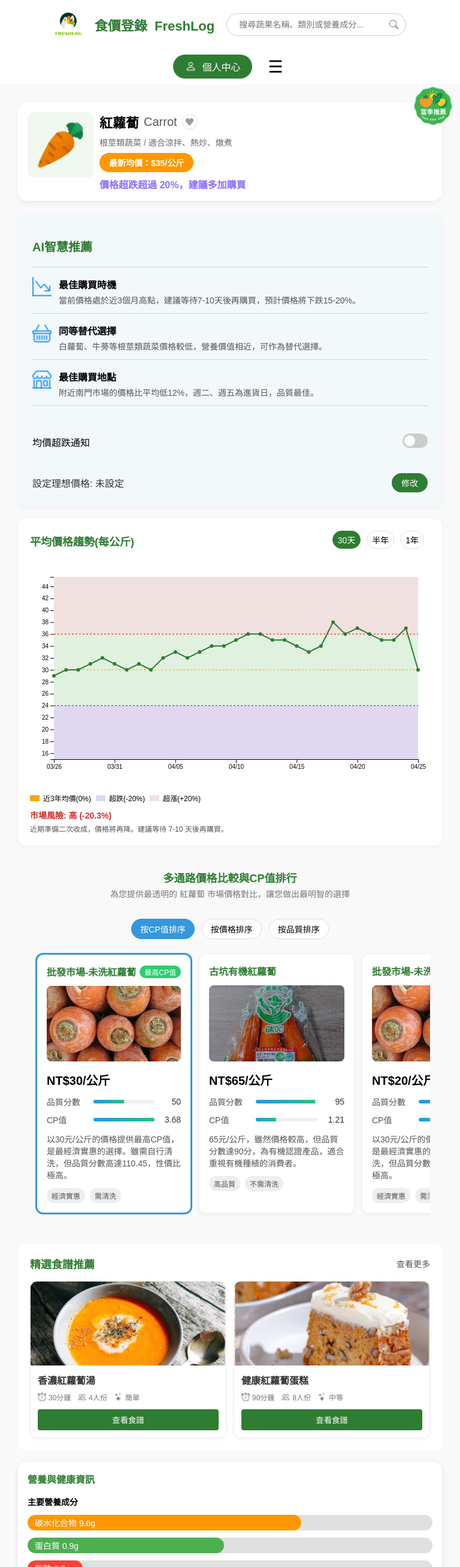
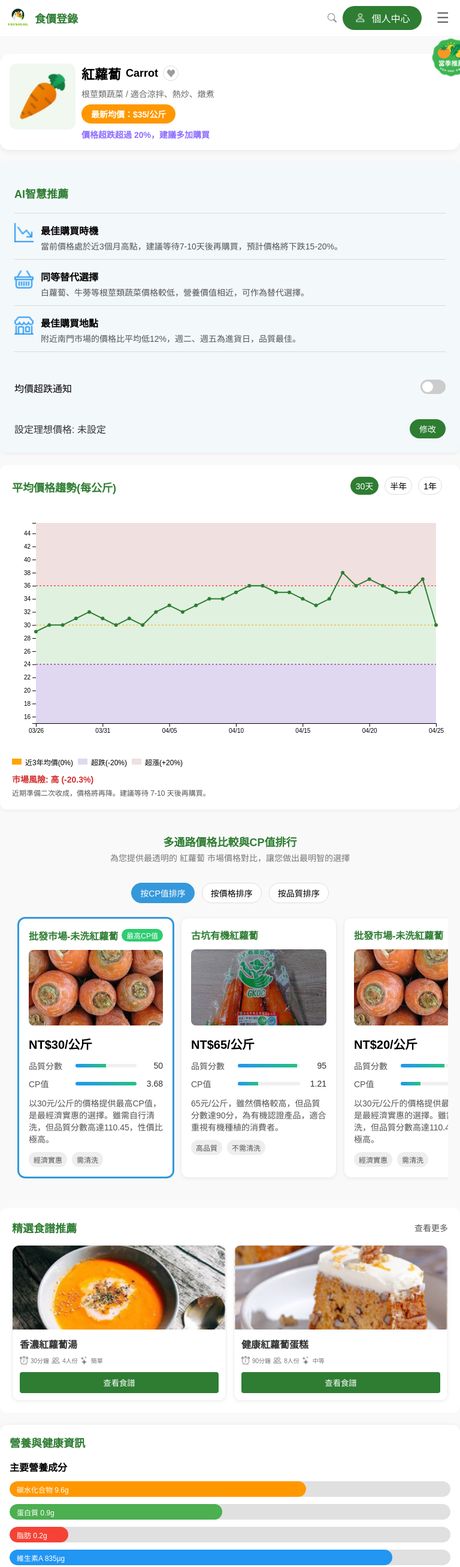
Before and after one commit to SHEN000/FreshLog, a Vue app: page /veggie/001 in a window 768 px wide. Shown: the top 2613 px of the page at 60% size. Built offline with nearby package versions, Linux system fonts and the light colour scheme; sample sign-in values are in the browser's storage.

Commit message:
Header 新增 食譜內頁跳轉項目 蔬菜內頁微調

```diff
--- a/src/components/Header.vue
+++ b/src/components/Header.vue
@@ -5,181 +5,99 @@
         <img src="/logo.png" alt="logo" />
       </RouterLink>
 
-      <h1 class="site-title">食價登錄&nbsp;&nbsp;FreshLog</h1>
+      <!-- 桌機標題 -->
+      <h1 class="site-title desktop-only">食價登錄&nbsp;&nbsp;FreshLog</h1>
+
+      <!-- 手機標題 -->
+      <h1 class="site-title mobile-only">食價登錄</h1>
 
       <div v-if="!isMobile" class="nav-links">
         <RouterLink v-if="isConsumer" to="/" :class="{ active: isActive('/') }" class="nav-item">首頁</RouterLink>
-        <RouterLink v-if="isConsumer" to="/veggie/001" :class="{ active: isActive('/veggie/001') }" class="nav-item">
-          蔬菜內頁
-        </RouterLink>
-        <RouterLink v-if="isConsumer" to="/ai-recommendation" :class="{ active: isActive('/ai-recommendation') }"
-          class="nav-item">AI 智慧推薦</RouterLink>
-        <RouterLink v-if="isConsumer" to="/veggie" :class="{ active: isActive('/veggie') }" class="nav-item">蔬菜資訊
-        </RouterLink>
-        <RouterLink v-if="isConsumer" to="/foodsafety" :class="{ active: isActive('/foodsafety') }" class="nav-item">
-          食安資訊
-        </RouterLink>
-        <RouterLink v-if="isFarmer" to="/farmer/crop-dashboard" :class="{ active: isActive('/farmer/crop-dashboard') }"
-          class="nav-item">農民儀表板</RouterLink>
+        <RouterLink v-if="isConsumer" to="/veggie" :class="{ active: isActive('/veggie') }" class="nav-item">蔬菜資訊</RouterLink>
+        <RouterLink v-if="isConsumer" to="/veggie/001" :class="{ active: isActive('/veggie/001') }" class="nav-item">蔬菜內頁</RouterLink>
+        <RouterLink v-if="isConsumer" to="/ai-recommendation" :class="{ active: isActive('/ai-recommendation') }" class="nav-item">AI 智慧推薦</RouterLink>
+        <RouterLink v-if="isConsumer" to="/recipes/:id" :class="{ active: isActive('/recipes/:id') }" class="nav-item">食譜內頁</RouterLink>
+        <RouterLink v-if="isConsumer" to="/foodsafety" :class="{ active: isActive('/foodsafety') }" class="nav-item">食安資訊</RouterLink>
+        <RouterLink v-if="isFarmer" to="/farmer/crop-dashboard" :class="{ active: isActive('/farmer/crop-dashboard') }" class="nav-item">農民儀表板</RouterLink>
       </div>
 
-      <div class="search-container">
+      <div class="search-container desktop-only">
         <input type="text" placeholder="搜尋蔬果名稱、類別或營養成分..." class="search-input" />
         <img :src="magnifierIcon" class="search-icon" alt="搜尋" />
       </div>
 
+      <!-- 手機搜尋icon -->
+      <button class="mobile-search-btn mobile-only">
+        <img :src="magnifierIcon" class="search-icon" alt="搜尋" />
+      </button>
+
       <RouterLink v-if="!isLoggedIn" to="/member/login" class="auth-button">註冊/登入</RouterLink>
       <RouterLink v-else to="/member/profile" class="profile-button">
         <img src="@/assets/user-icon-white.png" alt="user" class="auth-icon" />
-        個人中心
+        <span>個人中心</span>
       </RouterLink>
 
-
       <!-- 手機版三條線 -->
-      <button class="menu-icon" @click="toggleMenu" v-if="isMobile">☰</button>
+      <button class="menu-icon mobile-only" @click="toggleMenu">☰</button>
     </div>
 
     <!-- 手機版展開選單 -->
     <div class="mobile-dropdown" v-if="showMenu && isMobile">
-      <RouterLink v-if="isConsumer" to="/" :class="{ active: isActive('/') }" class="nav-item">首頁</RouterLink>
-      <RouterLink v-if="isConsumer" to="/veggie/001" :class="{ active: isActive('/veggie/001') }" class="nav-item">
-          蔬菜內頁
-        </RouterLink>
-      <RouterLink v-if="isConsumer" to="/ai-recommendation" :class="{ active: isActive('/ai-recommendation') }"
-        class="nav-item">
-        AI 智慧推薦</RouterLink>
-      <RouterLink v-if="isConsumer" to="/veggie" :class="{ active: isActive('/veggie') }" class="nav-item">蔬菜資訊
-      </RouterLink>
-      <RouterLink v-if="isConsumer" to="/foodsafety" :class="{ active: isActive('/foodsafety') }" class="nav-item">
-        食安資訊</RouterLink>
-      <RouterLink v-if="isFarmer" to="/farmer/crop-dashboard" :class="{ active: isActive('/farmer/crop-dashboard') }"
-        class="nav-item">農民儀表板</RouterLink>
+        <RouterLink v-if="isConsumer" to="/" :class="{ active: isActive('/') }" class="nav-item">首頁</RouterLink>
+        <RouterLink v-if="isConsumer" to="/veggie" :class="{ active: isActive('/veggie') }" class="nav-item">蔬菜資訊</RouterLink>
+        <RouterLink v-if="isConsumer" to="/veggie/001" :class="{ active: isActive('/veggie/001') }" class="nav-item">蔬菜內頁</RouterLink>
+        <RouterLink v-if="isConsumer" to="/ai-recommendation" :class="{ active: isActive('/ai-recommendation') }" class="nav-item">AI 智慧推薦</RouterLink>
+        <RouterLink v-if="isConsumer" to="/recipes/:id" :class="{ active: isActive('/recipes/:id') }" class="nav-item">食譜內頁</RouterLink>
+        <RouterLink v-if="isConsumer" to="/foodsafety" :class="{ active: isActive('/foodsafety') }" class="nav-item">食安資訊</RouterLink>
+        <RouterLink v-if="isFarmer" to="/farmer/crop-dashboard" :class="{ active: isActive('/farmer/crop-dashboard') }" class="nav-item">農民儀表板</RouterLink>
     </div>
   </header>
 </template>
 
 <script setup>
-import { ref, onMounted, onBeforeUnmount, computed, watch } from "vue";
+import { ref, onMounted, onBeforeUnmount, computed } from "vue";
 import { useRoute, RouterLink, useRouter } from "vue-router";
 import { useUserStore } from "@/store/user";
 import magnifierIcon from '@/assets/magnifier-icon.png'
 
-// 取得使用者狀態
 const userStore = useUserStore();
 const router = useRouter();
 const route = useRoute();
 
-// 是否登入
 const isLoggedIn = computed(() => userStore.isAuthenticated);
-
-// 使用者角色
 const userRole = computed(() => userStore.userRole);
 const isConsumer = computed(() => userRole.value === "consumer");
 const isFarmer = computed(() => userRole.value === "farmer");
 
-// 畫面狀態
 const showMenu = ref(false);
-const isMobile = ref(window.innerWidth <= 768); // 判斷是否為行動裝置（768px 為界線）
+const isMobile = ref(window.innerWidth <= 768);
 
-// 控制選單展開
-function toggleMenu() {
-  showMenu.value = !showMenu.value;
-}
+const toggleMenu = () => { showMenu.value = !showMenu.value; };
+const closeMenu = () => { showMenu.value = false; };
 
-// 當跳轉頁面後自動關閉選單
-function closeMenu() {
-  showMenu.value = false;
-}
+const isActive = (path) => route.path === path;
 
-// 控制點擊外部區域關閉選單
-function handleClickOutside(event) {
-  const menu = document.querySelector('.mobile-dropdown')
-  const button = document.querySelector('.menu-icon')
+const handleResize = () => {
+  isMobile.value = window.innerWidth <= 768;
+};
+
+const handleClickOutside = (event) => {
+  const menu = document.querySelector('.mobile-dropdown');
+  const button = document.querySelector('.menu-icon');
   if (menu && !menu.contains(event.target) && button && !button.contains(event.target)) {
     showMenu.value = false;
   }
-}
-
-// 判斷裝置寬度
-function handleResize() {
-  isMobile.value = window.innerWidth <= 768;
-}
-
-// 設定使用者角色並儲存到 localStorageuser-section
-const setRole = (role) => {
-  userStore.setUserRole(role);
-  localStorage.setItem("userRole", role);
 };
 
-// 登入後導回登入前頁面
-const login = () => {
-  isLoggedIn.value = true;
-  if (!userRole.value) userRole.value = "consumer";
-
-  const redirectPath = localStorage.getItem("redirectAfterLogin");
-  if (redirectPath) {
-    router.push(redirectPath);
-    localStorage.removeItem("redirectAfterLogin");
-  } else {
-    router.push("/");
-  }
-};
-
-// 判斷目前頁面
-const isActive = (path) => {
-  return route.path === path;
-};
-
-// 登出並清除所有登入資訊
-const logout = () => {
-  isLoggedIn.value = false;
-  localStorage.removeItem("userToken");
-  localStorage.removeItem("userRole");
-  localStorage.removeItem("redirectAfterLogin");
-  userStore.logout();
-  router.push("/"); // 登出後導向首頁
-};
-
-// 記錄登入前位置與角色、控制 body scroll
 onMounted(() => {
-  // 確保每次進入頁面都會從 localStorage 讀取角色並更新狀態
-  const storedRole = localStorage.getItem("userRole");
-  if (storedRole && storedRole !== userStore.userRole) {
-    userStore.setUserRole(storedRole); // 設定使用者角色
-  }
-
-  // 尚未登入時記錄頁面路徑
-  if (!isLoggedIn.value) {
-    const currentPath = router.currentRoute.value.fullPath;
-    if (!currentPath.startsWith("/member/login")) {
-      localStorage.setItem("redirectAfterLogin", currentPath);
-    }
-  }
-
-  // 監聽視窗縮放
   window.addEventListener("resize", handleResize);
-
-  // 監聽點擊外部關閉選單
   document.addEventListener('click', handleClickOutside);
-
-  // 每次路徑跳轉後自動關閉選單
-  router.afterEach(() => {
-    closeMenu();
-  });
+  router.afterEach(closeMenu);
 });
 
-
-
-// 移除 resize 監聽
 onBeforeUnmount(() => {
   window.removeEventListener("resize", handleResize);
-});
-
-// 當角色變化時（例如從選擇視窗選擇完畢），恢復畫面捲動
-watch(userRole, (newRole) => {
-  if (newRole) {
-    document.body.style.overflow = "auto";
-  }
+  document.removeEventListener('click', handleClickOutside);
 });
 </script>
 
@@ -202,7 +120,7 @@ watch(userRole, (newRole) => {
   align-items: center;
   justify-content: center;
   flex-wrap: wrap;
-  max-width: 1600px;
+  max-width: 1320px;
   margin: 0 auto;
   padding: 0 24px;
   gap: 20px;
@@ -350,7 +268,7 @@ watch(userRole, (newRole) => {
   background-color: #2e7d32;
   color: white;
   padding: 8px 16px;
-  border-radius: 4px;
+  border-radius: 9999px;
   font-size: 16px;
   text-decoration: none;
   transition: background-color 0.3s ease;
@@ -394,4 +312,70 @@ watch(userRole, (newRole) => {
   width: 100px;
   /* 可以依需要調整寬度 */
 }
+
+.desktop-only { display: flex; }
+.mobile-only  { display: none; }
+
+@media (max-width: 768px) {
+  /* 隱藏桌面元素 */
+  .desktop-only {
+    display: none !important;
+  }
+  /* 顯示手機元素 */
+  .mobile-only {
+    display: inline-flex !important;
+    align-items: center;
+  }
+
+  /* 隱藏桌面版 nav-links、搜尋框 */
+  .nav-links,
+  .search-container {
+    display: none !important;
+  }
+
+  /* 手機版：從左到右原始排列 */
+  .header-inner {
+    justify-content: flex-start !important;
+    padding: 0 12px !important;
+    gap: 10px !important;
+  }
+
+  /* 手機 LOGO 縮小 */
+  .logo img {
+    width: 36px !important;
+    height: auto !important;
+  }
+
+  /* 手機標題字型 */
+  .site-title.mobile-only {
+    font-size: 18px !important;
+    margin: 0 !important;
+  }
+
+  /* 手機：將放大鏡按鈕往右群組推 */
+  .mobile-search-btn {
+    background: none;
+    border: none;
+    padding: 0;
+    margin-left: auto;
+    cursor: pointer;
+    display: inline-flex;
+    align-items: center;
+  }
+
+  /* 手機 註冊/登入 & 會員中心 按鈕 */
+  .auth-button.mobile-only,
+  .profile-button.mobile-only {
+    padding: 6px 12px !important;
+    font-size: 14px !important;
+    margin-left: 8px;
+  }
+
+  /* 手機 三條線 */
+  .menu-icon.mobile-only {
+    font-size: 24px !important;
+    margin-left: 8px;
+    color: #686868;
+  }
+}
 </style>
--- a/src/components/Layout.vue
+++ b/src/components/Layout.vue
@@ -21,8 +21,8 @@ import Header from '@/components/Header.vue'
 }
 
 .page-container {
-  padding: 0 16px;
-  max-width: 1600px;
+  padding: 0 24px;
+  max-width: 1320px;
   margin: 0 auto;
   width: 100%;
   box-sizing: border-box;
@@ -31,12 +31,7 @@ import Header from '@/components/Header.vue'
 /* 響應式內距 */
 @media (min-width: 768px) {
   .page-container {
-    padding: 0 24px;
-  }
-}
-@media (min-width: 1024px) {
-  .page-container {
-    padding: 0 32px;
+    padding: 0px;
   }
 }
 </style>
--- a/src/components/Veggie/AiSuggestionCard.vue
+++ b/src/components/Veggie/AiSuggestionCard.vue
@@ -183,7 +183,7 @@ function onEditClick() {
 }
 
 .card-title {
-  font-size: 20px;
+  font-size: 18px;
   font-weight: bold;
   color: #2e7d32;
   margin-bottom: 8px;
--- a/src/components/Veggie/AveragePriceTrendChart.vue
+++ b/src/components/Veggie/AveragePriceTrendChart.vue
@@ -102,7 +102,7 @@ function drawChart() {
   if (selectedPeriod.value === '30days') {
     tickDates = allDates.filter((_, i) => i % 5 === 0); // 每5個點顯示一次
   } else if (selectedPeriod.value === '6months') {
-    tickDates = allDates.filter((_, i) => i % 4 === 0); // 每4個點顯示一次
+    tickDates = allDates.filter((_, i) => i % 5 === 0); // 每6個點顯示一次
   } else if (selectedPeriod.value === '1year') {
     tickDates = allDates.filter((_, i) => i % 2 === 0); // 每2個點顯示一次
   } else {
@@ -245,7 +245,7 @@ watch(selectedPeriod, () => {
 }
 
 .chart-title {
-  font-size: 20px;
+  font-size: 18px;
   font-weight: bold;
   margin-bottom: 10px;
   color: #2e7d32;
--- a/src/components/Veggie/NutritionInfoCard.vue
+++ b/src/components/Veggie/NutritionInfoCard.vue
@@ -74,7 +74,7 @@ export default {
 
 .section-title {
   color: #2e7d32;
-  font-size: 20px;
+  font-size: 18px;
   font-weight: bold;
   margin-bottom: 16px;
 }
@@ -117,6 +117,7 @@ export default {
   transition: width 0.5s ease;
   white-space: nowrap;
   font-weight: 500;
+  font-size: 12px;
 }
 
 /* 健康益處列表樣式 */
@@ -125,6 +126,7 @@ export default {
   padding-left: 20px;
   line-height: 1.6;
   margin: 0;
+  font-size: 14px;
 }
 
 .benefits-list li {
@@ -135,6 +137,7 @@ export default {
 .audience {
   line-height: 1.6;
   margin: 0;
+  font-size: 14px;
 }
 
 /* 手機版 */
@@ -144,15 +147,7 @@ export default {
   }
 
   .section-title {
-    font-size: 16px;
-  }
-
-  .sub-title {
-    font-size: 14px;
-  }
-
-  .bar-content {
-    font-size: 14px;
+    font-size: 18px;
   }
 }
 </style>
--- a/src/components/Veggie/RecipeRecommendCard.vue
+++ b/src/components/Veggie/RecipeRecommendCard.vue
@@ -170,5 +170,13 @@ const icons = {
   .card:nth-child(n+3) {
     display: none;
   }
+
+  .meta {
+  display: flex;
+  gap: 4px;
+  font-size: 10px;
+  color: #777;
+  margin-bottom: 12px;
+}
 }
 </style>
--- a/src/components/Veggie/VeggieMainInfoCard.vue
+++ b/src/components/Veggie/VeggieMainInfoCard.vue
@@ -142,15 +142,15 @@ const adviceText = computed(() => {
 
 /* 中文名稱 */
 .name {
-  font-size: 24px;
+  font-size: 22px;
   font-weight: 700;
   margin: 0;
 }
 
 /* 英文名稱 */
 .english-name {
-  font-size: 20px;
-  color: #555;
+  font-size: 18px;
+  font-weight: 700;
 }
 
 /* 收藏按鈕樣式 */
@@ -193,7 +193,7 @@ const adviceText = computed(() => {
 .price-badge {
   background: #ff9800;
   color: white;
-  font-size: 16px;
+  font-size: 14px;
   font-weight: bold;
   padding: 6px 16px;
   border-radius: 999px;
@@ -203,7 +203,7 @@ const adviceText = computed(() => {
 /* 警示文字 */
 .warning-text {
   font-weight: bold;
-  font-size: 16px;
+  font-size: 14px;
 }
 
 /* 新增：超跌 20% 時的文字顏色 */
@@ -336,7 +336,7 @@ const adviceText = computed(() => {
   /* 警示文字 */
   .warning-text {
     font-weight: bold;
-    font-size: 16px;
+    font-size: 14px;
   }
 
   /* 新增：超跌 20% 時的文字顏色 */
--- a/src/views/Consumer/VeggieInfoPage.vue
+++ b/src/views/Consumer/VeggieInfoPage.vue
@@ -146,7 +146,7 @@ watch(
   }
 
   .content-wrapper {
-    padding: 0 6px;
+    padding: 0px;
   }
 }
 </style>
```
